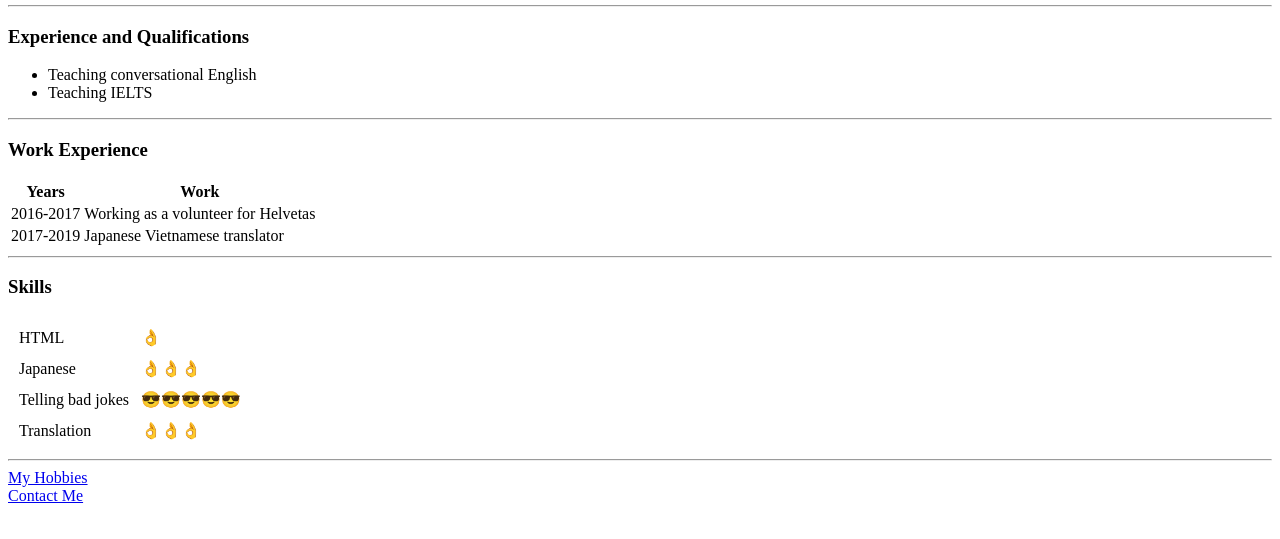
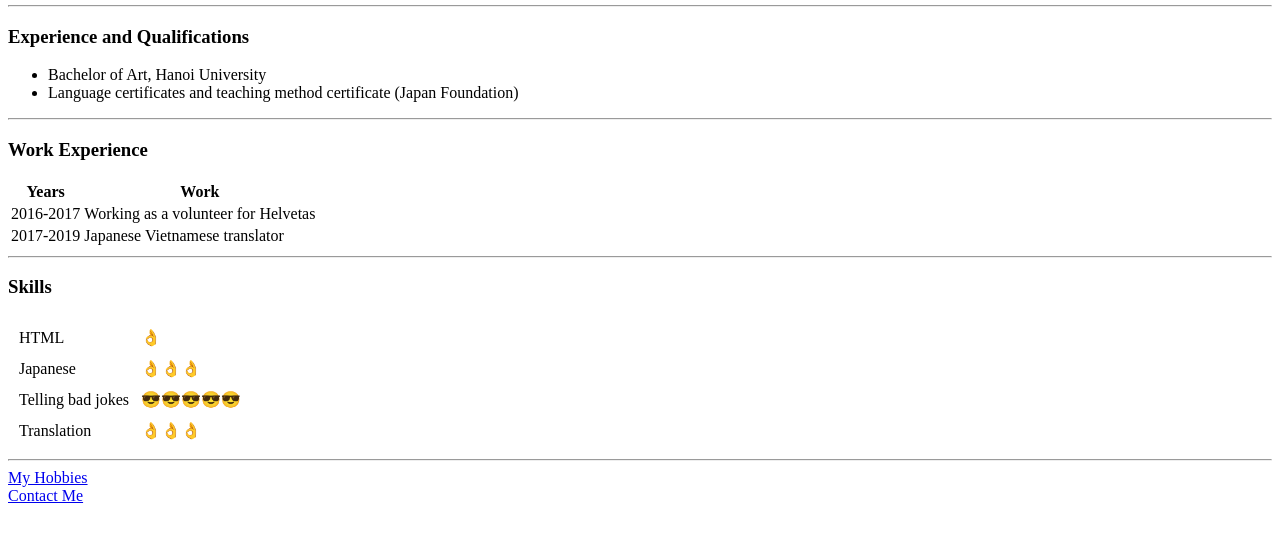
Before and after one commit to kanhnguyen1301/cv, a plain HTML site: page index.html in a window 1280 px wide. Shown: the part 201-740 px from the top of the page. Drawn offline with Linux system fonts and the light colour scheme.

Commit message:
Update index.html

```diff
--- a/index.html
+++ b/index.html
@@ -20,8 +20,8 @@
 
     <h3>Experience and Qualifications</h3>
     <ul>
-      <li>Teaching conversational English</li>
-      <li>Teaching IELTS</li>
+      <li>Bachelor of Art, Hanoi University</li>
+      <li>Language certificates and teaching method certificate (Japan Foundation)</li>
     </ul>
     <hr>
     <h3>Work Experience</h3>
```
